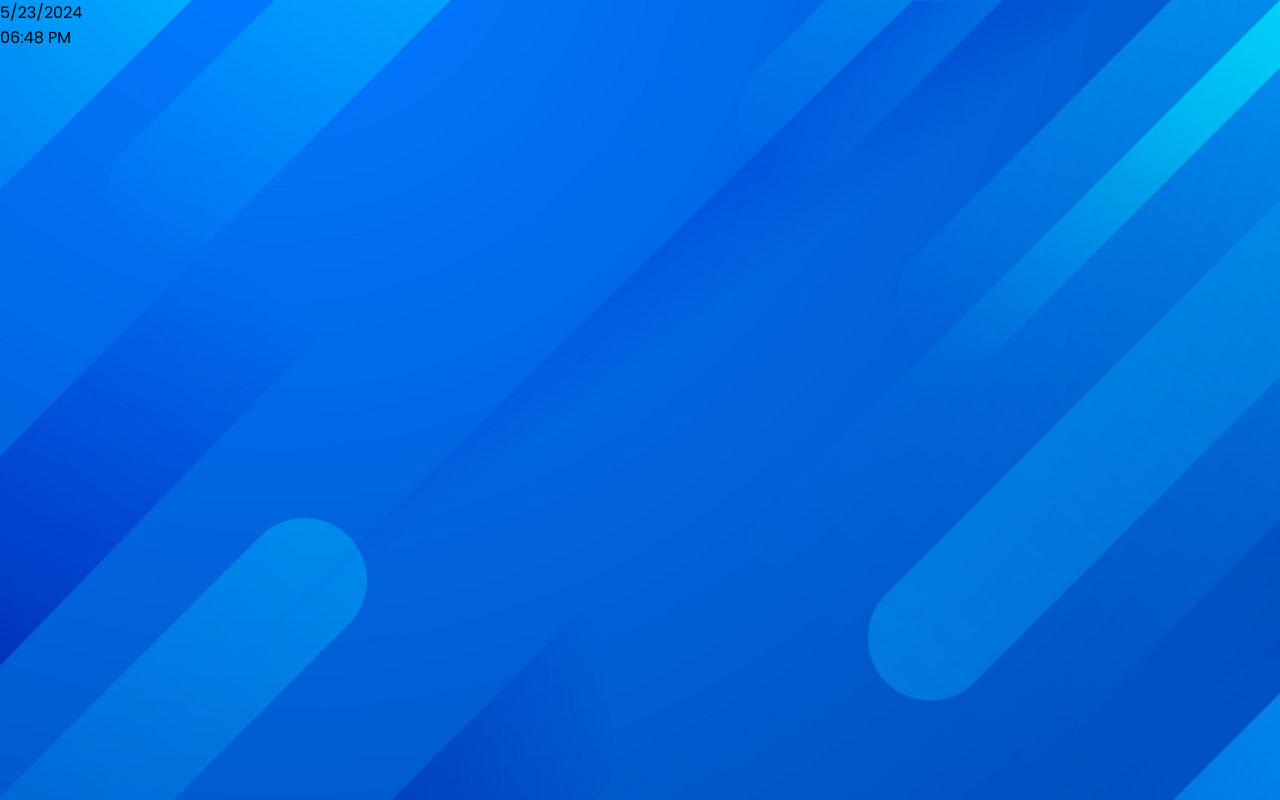
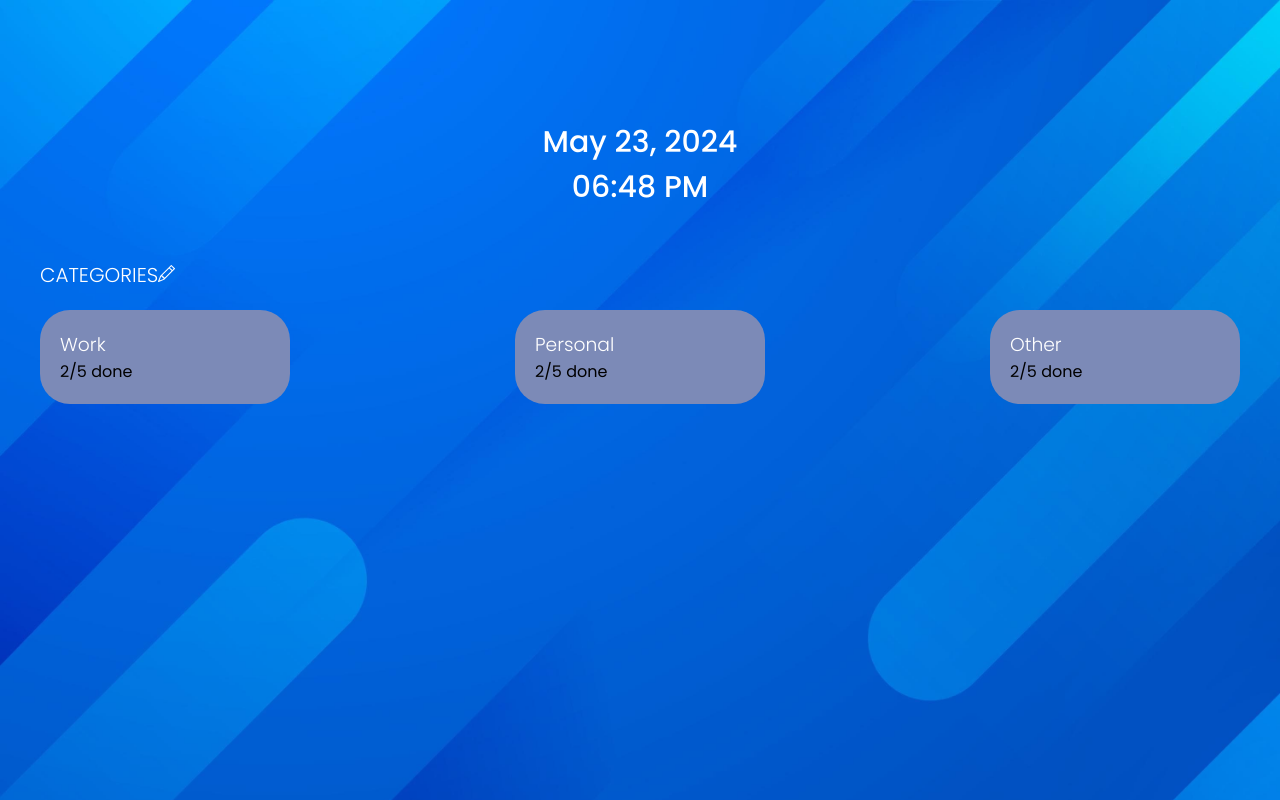
Before and after one commit to naeem2000/next-todo-react, a Next.js app: page /todo in a window 1280 px wide. Built offline with nearby package versions, Linux system fonts and the light colour scheme.

Commit message:
finished styling categories

```diff
--- /dev/null
+++ b/app/components/Categories/Categories.scss
@@ -0,0 +1,109 @@
+.categories {
+
+    h2 {
+        font-size: 20px;
+        color: var(--white);
+        font-weight: 300;
+        text-transform: uppercase;
+    }
+
+    .boxes {
+        display: flex;
+        justify-content: space-between;
+        align-items: center;
+        margin-top: 20px;
+        flex-wrap: wrap;
+
+        .category {
+            display: flex;
+            align-items: flex-start;
+            justify-content: center;
+            flex-direction: column;
+            max-width: 250px;
+            max-height: 100px;
+            width: 100%;
+            height: 100%;
+            background: var(--light-purple);
+            border-radius: 30px;
+            padding: 20px;
+            cursor: pointer;
+            margin-right: 10px;
+            transition: all ease .2s;
+
+            h3 {
+                color: var(--white);
+                font-weight: 300;
+            }
+
+            &:last-child {
+                margin-right: 0;
+            }
+
+            &:hover {
+                transform: scale(1.05);
+                border-right: 10px solid var(--pink);
+            }
+
+            &:nth-child(2):hover {
+                border-right: 10px solid var(--green);
+            }
+
+            &:nth-child(3):hover {
+                border-right: 10px solid var(--white);
+            }
+        }
+
+    }
+
+}
+
+.work {
+    border-right: 10px solid var(--pink);
+    transform: scale(1.05);
+}
+
+.personal {
+    border-right: 10px solid var(--green);
+    transform: scale(1.05);
+}
+
+.other {
+    border-right: 10px solid var(--white);
+    transform: scale(1.05);
+}
+
+@media screen and (max-width: 850px) {
+    .categories {
+
+        h2 {
+            font-size: 18px;
+        }
+
+        .boxes {
+            justify-content: center;
+            flex-wrap: nowrap;
+
+            .category {
+                margin: 10px;
+            }
+        }
+    }
+}
+
+@media screen and (max-width: 550px) {
+    .categories {
+
+        h2 {
+            font-size: 18px;
+        }
+
+        .boxes {
+            justify-content: center;
+            flex-wrap: wrap;
+
+            .category {
+                margin: 10px;
+            }
+        }
+    }
+}
--- /dev/null
+++ b/app/components/Categories/Categories.tsx
@@ -0,0 +1,59 @@
+'use client';
+
+import { BsPencil } from 'react-icons/bs';
+import './Categories.scss';
+import React, { useState } from 'react';
+
+export default function Categories() {
+	const [active, setActive] = useState<string>('');
+
+	const filterItems = (item: string) => {
+		switch (item) {
+			case 'work':
+				setActive('work');
+				console.log('work');
+				break;
+			case 'personal':
+				setActive('personal');
+				console.log('personal');
+				break;
+			case 'other':
+				setActive('other');
+				console.log('other');
+				break;
+			default:
+				break;
+		}
+	};
+	return (
+		<section className='categories max-width'>
+			<h2>
+				Categories
+				<BsPencil size={17} />
+			</h2>
+			<div className='boxes'>
+				<div
+					className={`category ${active === 'work' && 'work'}`}
+					onClick={() => filterItems('work')}
+				>
+					<h3>Work</h3>
+					<p>2/5 done</p>
+				</div>
+				<div
+					className={`category ${active === 'personal' && 'personal'}`}
+					onClick={() => filterItems('personal')}
+				>
+					<h3>Personal</h3>
+					<p>2/5 done</p>
+				</div>
+				<div
+					className={`category ${active === 'other' && 'other'}`}
+					onClick={() => filterItems('other')}
+				>
+					<h3>Other</h3>
+					<p>2/5 done</p>
+				</div>
+			</div>
+		</section>
+	);
+}
--- a/app/components/functions.ts
+++ b/app/components/functions.ts
@@ -7,7 +7,11 @@ export const useDateTime = () => {
 		time: '',
 	});
 	const getDayTime = () => {
-		const currentDate = new Date().toLocaleDateString();
+		const currentDate = new Date().toLocaleDateString('en-US', {
+			year: 'numeric',
+			month: 'long',
+			day: '2-digit',
+		});
 		const currentTime = new Date().toLocaleTimeString('en-US', {
 			hour: '2-digit',
 			minute: '2-digit',
--- a/app/globals.scss
+++ b/app/globals.scss
@@ -2,9 +2,12 @@
 @import url('https://fonts.googleapis.com/css2?family=Poppins:ital,wght@0,100;0,200;0,300;0,400;0,500;0,600;0,700;0,800;0,900;1,100;1,200;1,300;1,400;1,500;1,600;1,700;1,800;1,900&display=swap');
 
 :root {
+    --pink: #F300FE;
     --blue: #304b9C;
+    --white: #FFFFFF;
+    --green: #A4F4B3;
+    --light-purple: #7C8AB7;
     --lighter-blue: #3a5abb;
-    --white: #FFFFFF
 }
 
 * {
--- a/app/layout.tsx
+++ b/app/layout.tsx
@@ -2,7 +2,7 @@ import type { Metadata } from 'next';
 import './globals.scss';
 
 export const metadata: Metadata = {
-	title: 'To-Do',
+	title: 'Mira',
 	description: 'Generated by create next app',
 };
 
--- a/app/todo/Todo.scss
+++ b/app/todo/Todo.scss
@@ -0,0 +1,14 @@
+.todo {
+    padding: 120px 0px 0px;
+
+    .date {
+        text-align: center;
+        margin-bottom: 50px;
+
+        h1 {
+            font-size: 30px;
+            color: var(--white);
+            font-weight: 500;
+        }
+    }
+}
--- a/app/todo/page.tsx
+++ b/app/todo/page.tsx
@@ -1,7 +1,9 @@
 'use client';
 
+import Categories from '../components/Categories/Categories';
 import { useDateTime } from '../components/functions';
 import React, { useEffect } from 'react';
+import './Todo.scss';
 
 export default function Todo() {
 	const { day, getDayTime } = useDateTime();
@@ -11,11 +13,12 @@ export default function Todo() {
 	}, []);
 
 	return (
-		<section className='todo'>
+		<section className='todo max-width'>
 			<div className='date'>
-				<p>{day.date}</p>
-				<p>{day.time}</p>
+				<h1>{day.date}</h1>
+				<h1>{day.time}</h1>
 			</div>
+			<Categories />
 		</section>
 	);
 }
--- a/package.json
+++ b/package.json
@@ -12,6 +12,7 @@
 		"next": "14.2.3",
 		"react": "^18",
 		"react-dom": "^18",
+		"react-icons": "^5.2.1",
 		"sass": "^1.77.2"
 	},
 	"devDependencies": {
```
Also changed, not shown: 1 other file (tests, documents, lock files or other folders). Lines whose indentation alone changed are shown as unchanged.
